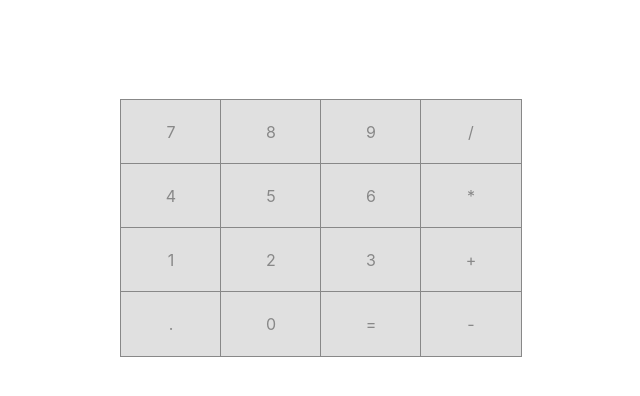
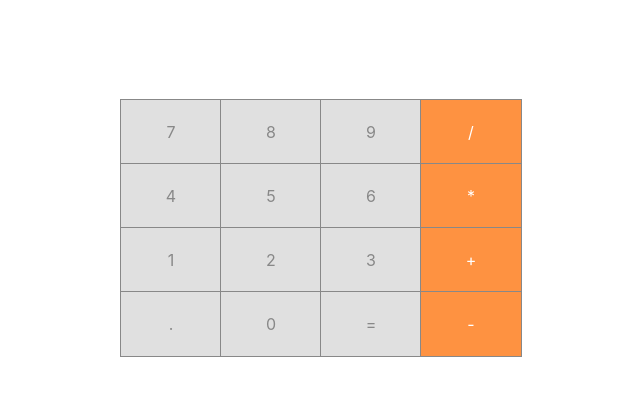
Before and after one commit to Astramentis/ReactCalculatorProject, a React (Create React App) app: page / in a window 1280 px wide. Shown: the top 396 px of the page, without its empty margins (319-959 px from the left). Built offline with nearby package versions, Linux system fonts and the light colour scheme.

Commit message:
Added styling to operators

```diff
--- a/src/components/Button.css
+++ b/src/components/Button.css
@@ -9,3 +9,7 @@
     color: #888;
     outline: 1px solid #888;
 }
+.operator {
+    background-color: #fe9241;
+    color: #fff;
+}
```
